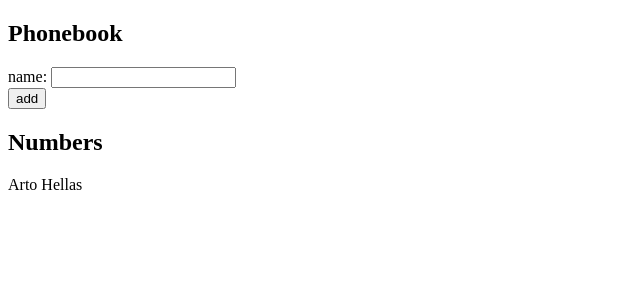
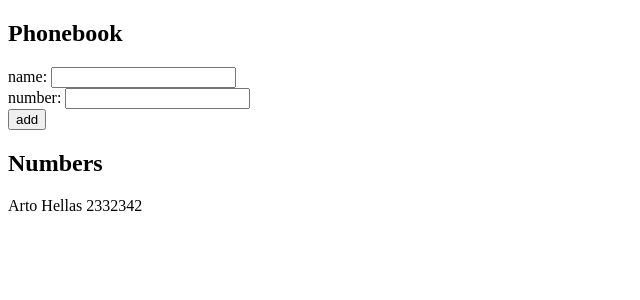
Before and after one commit to ziya5635/fullstack2020, a React (Create React App) app in the folder part2/phonebook/: page / in a window 1280 px wide. Shown: the top 300 px of the page, without its empty margins (0-640 px from the left). Built offline with nearby package versions, Linux system fonts and the light colour scheme.

Commit message:
2.8 answers added

```diff
--- a/part2/phonebook/src/App.js
+++ b/part2/phonebook/src/App.js
@@ -4,15 +4,22 @@ import Listing from './components/Listing';
 const App = () => {
 
   const [people, setPeople] = useState([
-      {name: 'Arto Hellas'}
+      {name: 'Arto Hellas', number:2332342}
     ]);
   const [ newName, setNewName ] = useState('');
 
+  const [newPhone, setPhone] = useState('');
 
-  const inputHandler = event => {
+
+  const nameHandler = event => {
     const candidate = event.target.value;
     setNewName(candidate);
+  };
+
+  const phoneHandler = event => {
+    setPhone(event.target.value);
   }
+
 
   const checkNameExistence = () => people.some(person => person.name === newName);
 
@@ -22,8 +29,9 @@ const App = () => {
         alert(newName + ' is already added to phonebook');
     } else {
           event.preventDefault();
-          setPeople(people.concat({name: newName}));
+          setPeople(people.concat({name: newName, number: newPhone}));
           setNewName('');
+          setPhone('');
     }
 
   }
@@ -33,7 +41,10 @@ const App = () => {
       <h2>Phonebook</h2>
       <form>
         <div>
-          name: <input value={newName} onChange={inputHandler}/>
+          name: <input value={newName} onChange={nameHandler} />
+        </div>
+        <div>
+          number: <input value={newPhone} onChange={phoneHandler} />
         </div>
         <div>
           <button type='submit' onClick={buttonHandler}> add </button>
--- a/part2/phonebook/src/components/Listing.js
+++ b/part2/phonebook/src/components/Listing.js
@@ -1,7 +1,7 @@
 import React from 'react';
 
 
-const Listing = ({ people }) => people.map(person => <div key={person.name}>{person.name}</div>);
+const Listing = ({ people }) => people.map(person => <div key={person.name}>{person.name} {person.number}</div>);
 
 
 export default Listing;
```
